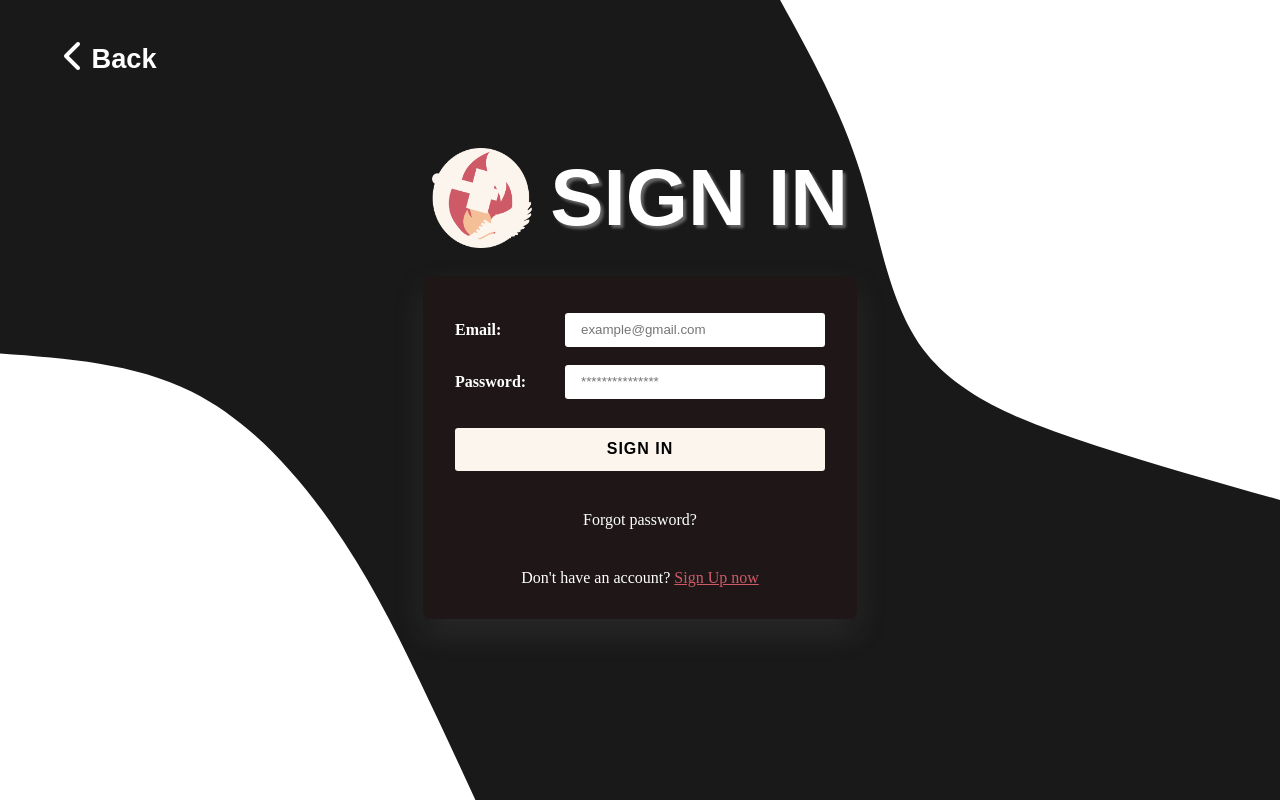
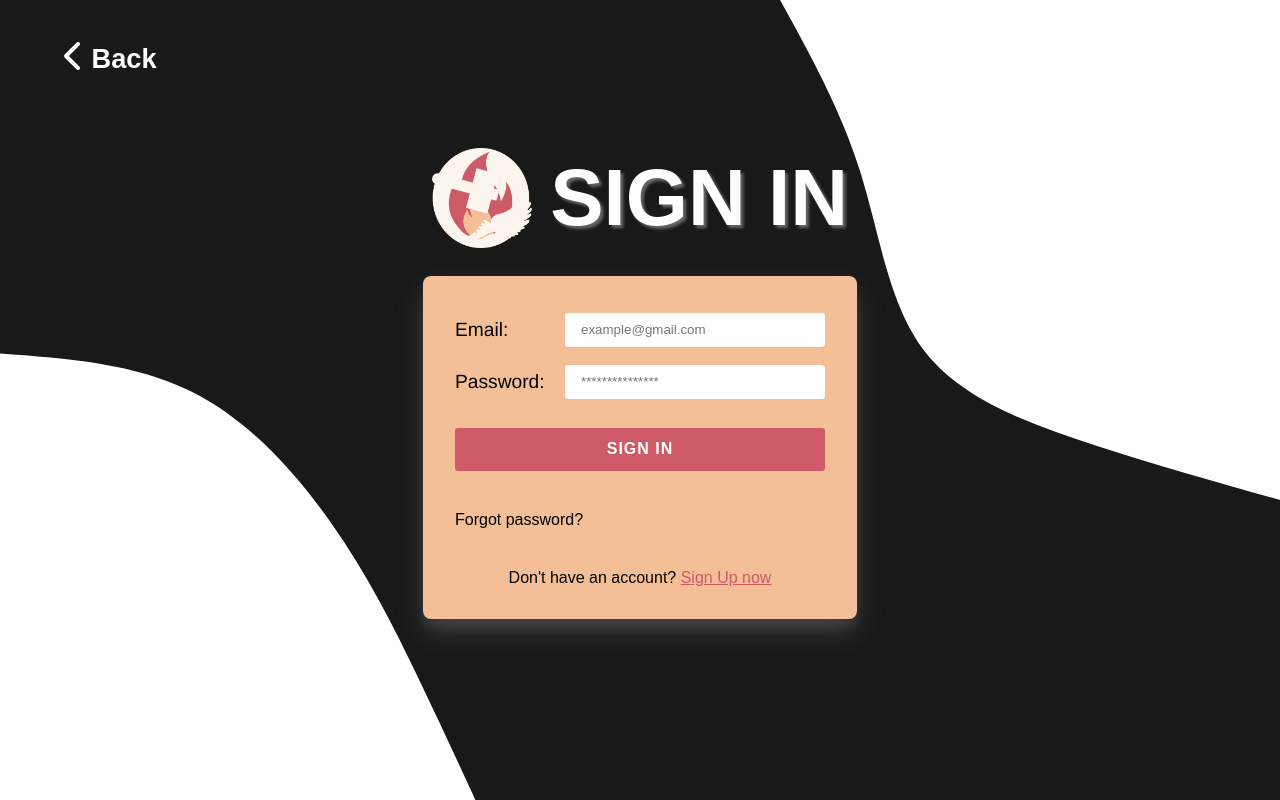
Before and after one commit to ClydeMondero/SportsHub, a PHP site: page /php/login.php in a window 1280 px wide. Run offline with PHP 8.4, Linux system fonts and the light colour scheme.

Commit message:
Update Login SignUp

```diff
--- a/php/login.php
+++ b/php/login.php
@@ -34,7 +34,7 @@
         <input type="password" name="password" placeholder="***************" required min="8" max="16" />
       </div>
       <input type="submit" class="login-btn" name="btnLogin" value="SIGN IN" />
-      <p>Forgot password?</p>
+      <p class="forgot-pass-text">Forgot password?</p>
       <p>Don't have an account? <a href="register.php">Sign Up now</a></p>
     </form>
   </div>
--- a/styles/login.css
+++ b/styles/login.css
@@ -15,9 +15,9 @@ body {
   margin-right: auto;
 }
 .form {
-  background-color: #1f1717;
-  box-shadow: rgba(108, 107, 107, 0.25) 0px 14px 28px,
-    rgba(0, 0, 0, 0.22) 0px 10px 10px;
+  background-color: #f4bf96;
+  box-shadow: rgba(154, 148, 148, 0.25) 0px 14px 28px,
+    rgba(100, 98, 98, 0.22) 0px 10px 10px;
   display: flex;
   align-items: center;
   justify-content: center;
@@ -46,11 +46,13 @@ h1 {
   width: 260px;
 }
 .form-input label {
-  color: #ffffff;
-  font-weight: bold;
+  color: #000000;
+  font-size: 1.2rem;
+  font-family: "Franklin Gothic Medium", "Arial Narrow", Arial, sans-serif;
 }
 .login-btn {
-  background-color: #fcf5ed;
+  background-color: #ce5a67;
+  color: #ffffff;
   letter-spacing: 1px;
   font-size: 1rem;
   font-weight: bold;
@@ -64,8 +66,8 @@ h1 {
 }
 
 .login-btn:hover {
-  color: #ffffff;
-  background-color: #ce5a67;
+  color: #000000;
+  background-color: #fcf5ed;
 }
 
 .login-btn span {
@@ -79,10 +81,15 @@ h1 {
   color: #ce5a67;
   cursor: pointer;
 }
+.forgot-pass-text {
+  align-self: self-start;
+}
 p {
-  color: #ffffff;
+  color: #000000;
+  font-family: "poppins", sans-serif;
   margin-top: 2rem;
   font-size: 1rem;
+  font-weight: 500;
 }
 p a {
   color: #ce5a67;
```
Also changed, not shown: styles/register.css (+10 -8 lines).
